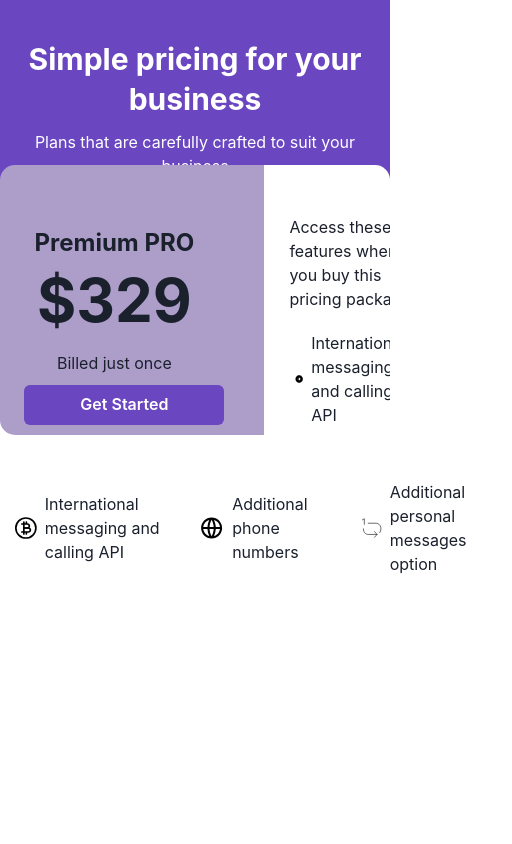
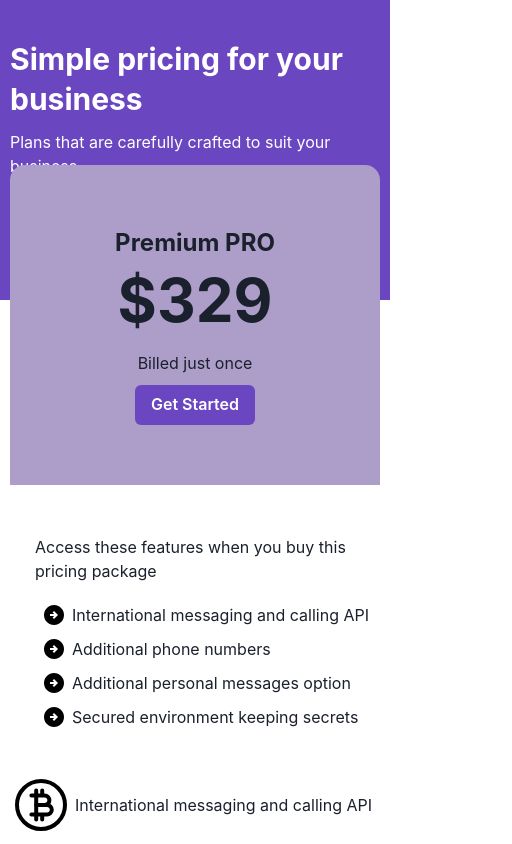
Before and after one commit to furqannr/pricinguichakra, a Next.js app: page / in a window 390 px wide. Shown: the top 844 px of the page, 512 px wide, since content can reach past the window. Built offline with nearby package versions, Linux system fonts and the light colour scheme.

Commit message:
Responsiveness done

```diff
--- a/app/Features.tsx
+++ b/app/Features.tsx
@@ -7,6 +7,7 @@ import icon3 from './icons/icon3'
 export default function Features() {
   return (
     <Box display={'flex'}
+    flexDirection={{base:'column',md:'column', lg:'row'}}
     maxW='700px'
     m={'auto'}
     mt={'30px'}
--- a/app/Header.tsx
+++ b/app/Header.tsx
@@ -3,9 +3,9 @@ import React from 'react'
 
 export default function Header() {
   return (
-    <Box textAlign={'center'} bgColor={'#6B46C1'} h={'300px'} pt={'40px'} pb={'100px'} color={'White'}>
+    <Box textAlign={{base : 'left', md:'left', lg:'center' }} bgColor={'#6B46C1'} pl={'10px'} h={'300px'} pt={'40px'} pb={'100px'} color={'White'}>
         <Heading pb={'10px'}>Simple pricing for your business</Heading>
-<Text>Plans that are carefully crafted to suit your business</Text>
+<Text pb='10px'>Plans that are carefully crafted to suit your business</Text>
     </Box>
   )
 }
--- a/app/Pricing.tsx
+++ b/app/Pricing.tsx
@@ -7,17 +7,16 @@ export default function Pricing() {
     <Box
     borderRadius={'15px'}
     overflow={'hidden'}
-
+   flexDirection={{base:'column',md:'column', lg:'row'}}
       display={"flex"}
-      mx={'auto'}
+      mx={{base:'10px', md:'10px', lg:'auto'}}
       mt={'-135px'}
       justifyContent={"center"}
       alignContent={"center"}
-      maxH={"270px"}
-      maxW={'800px'}
+
     >
       {/* Price box*/ }
-      <Box bgColor={"#ad9ec9"} p={'60px'} textAlign={'center'} maxW={'300px'}>
+      <Box bgColor={"#ad9ec9"} p={'60px'} textAlign={'center'} >
         <Text fontWeight={"bold"} fontSize={"24px"}>
           Premium PRO
         </Text>
@@ -25,12 +24,12 @@ export default function Pricing() {
           $329
         </Heading>
         <Text p='10px'>Billed just once</Text>
-        <Button bgColor={"#6B46C1"} color={"white"} w={'200px'}>
+        <Button bgColor={"#6B46C1"} color={"white"} maxW={'200px'}>
           Get Started
         </Button>
       </Box>
       {/* FeATURE box*/ }
-      <Box bgColor={"White"} pt={"50px"} pl={"25px"} maxW={'700px'} >
+      <Box bgColor={"White"} pt={"50px"} pl={"25px"}  >
         <Text>Access these features when you buy this pricing package</Text>
       <HStack p={'5px'} pt={'20px'}>
       <Icon as ={check}></Icon>
```
